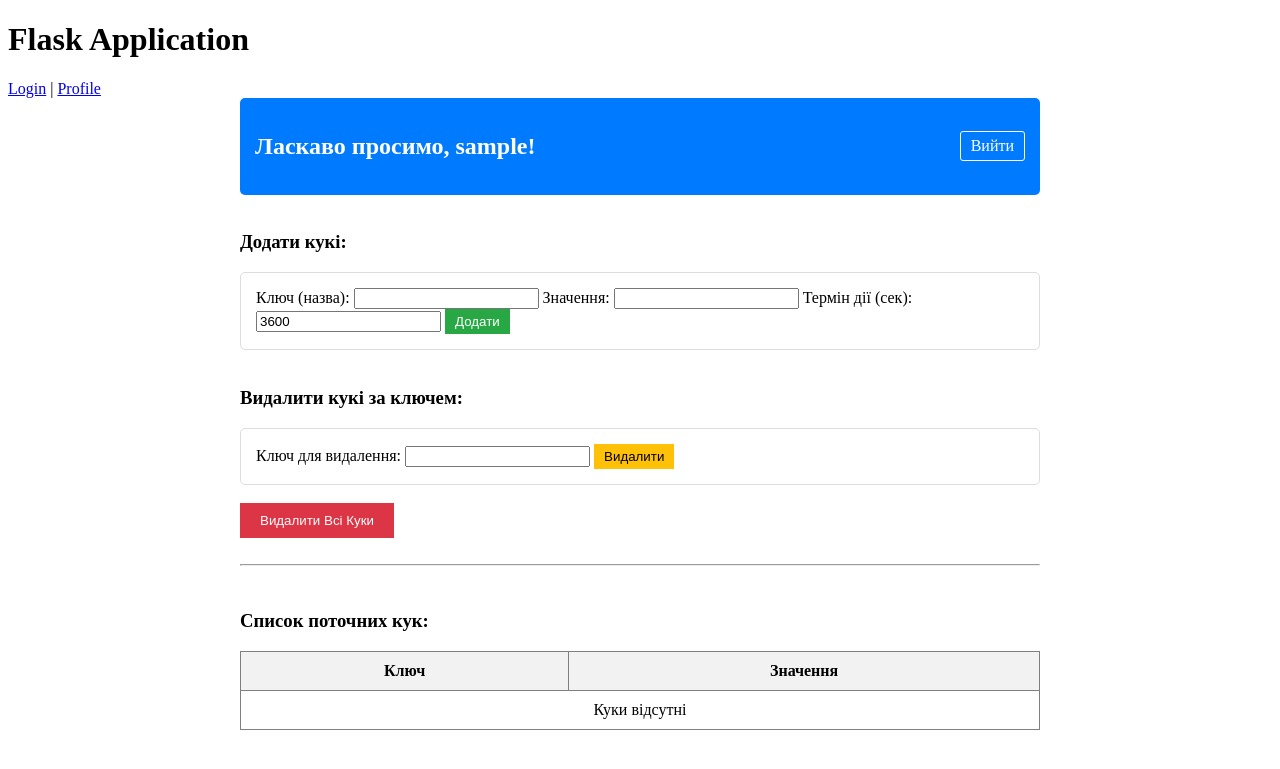
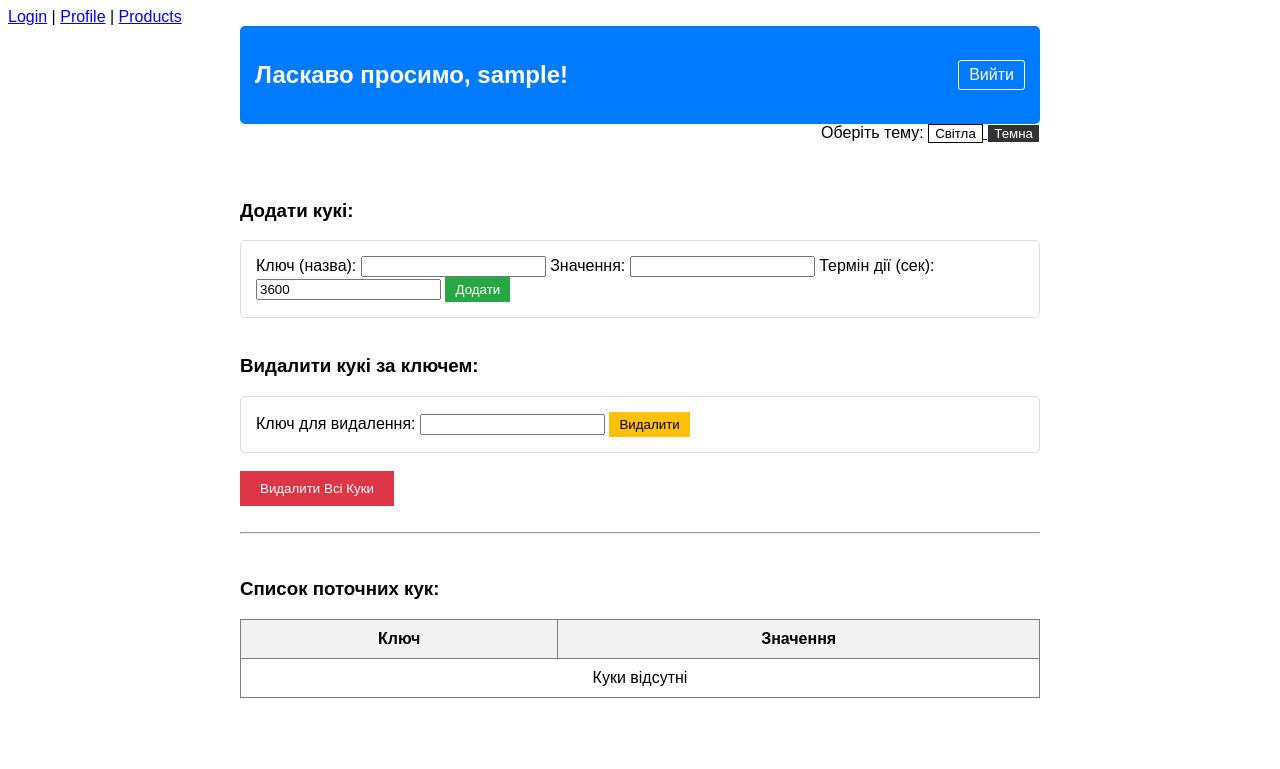
Before and after one commit to SANYOK4/flask-app-lab, a Flask app: page /users/profile in a window 1280 px wide. Shown: the top 769 px of the page. Run offline with Flask 3, Linux system fonts and the light colour scheme; the visitor is signed in with stand-in values (Sample User, id 1).

Commit message:
Implemented theme switcher (Lab 4 Task 3)

```diff
--- a/app/static/style.css
+++ b/app/static/style.css
@@ -0,0 +1,15 @@
+body {
+    font-family: Arial, sans-serif;
+    background-color: #ffffff;
+    color: #000000;
+    transition: background-color 0.3s, color 0.3s;
+}
+
+body.dark-theme {
+    background-color: #333333;
+    color: #ffffff;
+}
+
+body.dark-theme a {
+    color: #8ec5ff;
+}
--- a/app/templates/base.html
+++ b/app/templates/base.html
@@ -5,14 +5,15 @@
     <title>{% block title %}My App{% endblock %}</title>
     <link rel="stylesheet" href="{{ url_for('static', filename='style.css') }}">
 </head>
-<body>
+<body class="{{ 'dark-theme' if request.cookies.get('theme') == 'dark' else '' }}">
     <header>
-        <h1>Flask Application</h1>
         <nav>
             <a href="{{ url_for('users.login') }}">Login</a> |
-            <a href="{{ url_for('users.profile') }}">Profile</a>
+            <a href="{{ url_for('users.profile') }}">Profile</a> |
+            <a href="{{ url_for('products.get_products') }}">Products</a>
         </nav>
     </header>
+
     <main>
         {% with messages = get_flashed_messages(with_categories=true) %}
           {% if messages %}
@@ -23,6 +24,7 @@
             </ul>
           {% endif %}
         {% endwith %}
+
         {% block content %}{% endblock %}
     </main>
 </body>
--- a/app/users/templates/users/profile.html
+++ b/app/users/templates/users/profile.html
@@ -8,6 +8,16 @@
     <div style="background-color: #007bff; color: white; padding: 15px; border-radius: 5px; display: flex; justify-content: space-between; align-items: center;">
         <h2>Ласкаво просимо, {{ username }}!</h2>
         <a href="{{ url_for('users.logout') }}" style="color: white; border: 1px solid white; padding: 5px 10px; text-decoration: none; border-radius: 3px;">Вийти</a>
+    </div>
+
+    <div style="text-align: right; margin-bottom: 20px;">
+        <span>Оберіть тему: </span>
+        <a href="{{ url_for('users.set_theme', theme_name='light') }}">
+            <button style="background: #fff; color: #000; border: 1px solid #000;">Світла</button>
+        </a>
+        <a href="{{ url_for('users.set_theme', theme_name='dark') }}">
+            <button style="background: #333; color: #fff; border: 1px solid #fff;">Темна</button>
+        </a>
     </div>
 
     <br>
--- a/app/users/views.py
+++ b/app/users/views.py
@@ -78,3 +78,13 @@ def logout():
     session.pop("username", None)
     flash("Ви вийшли з системи", "info")
     return redirect(url_for("users.login"))
+
+@users_bp.route("/set_theme/<string:theme_name>")
+def set_theme(theme_name):
+    resp = make_response(redirect(request.referrer or url_for('users.profile')))
+
+    if theme_name in ['dark', 'light']:
+        resp.set_cookie('theme', theme_name, max_age=30*24*60*60)
+        flash(f"Тему змінено на {theme_name}", "success")
+
+    return resp
```
Also changed, not shown: 1 other file.
